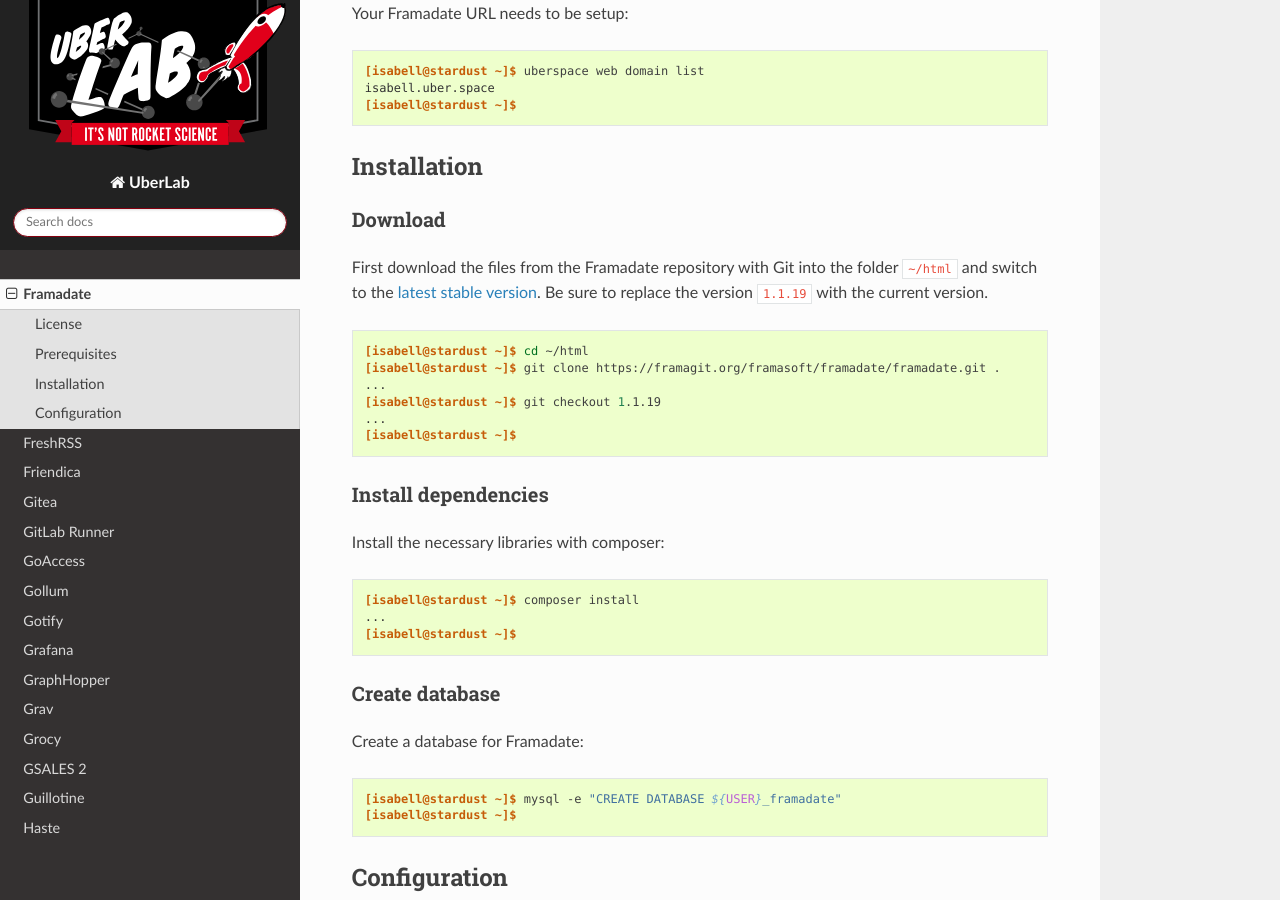
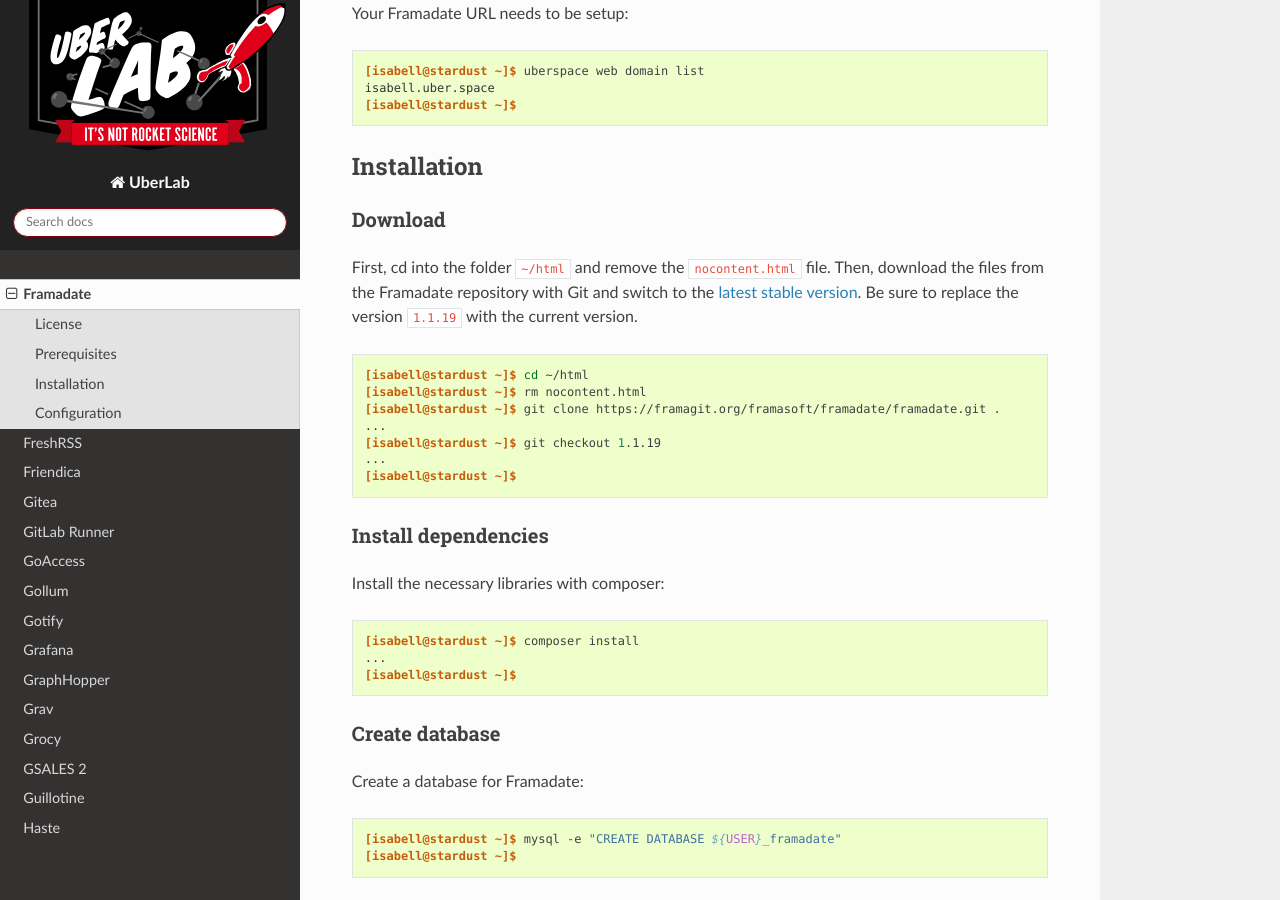
Before and after one commit to Uberspace/lab, a Sphinx documentation site: the page built from source/guide_framadate.rst, in a window 1280 px wide and 900 px high, scrolled down 1407 px. Built offline with Sphinx 7.4.7 and the Read the Docs theme 2.0.0, drawn with Linux system fonts in a browser that asks for light colours.

Commit message:
[framadate] add info to rm nocontent.hmtl
forgot to add this before committing before.

```diff
--- a/source/guide_framadate.rst
+++ b/source/guide_framadate.rst
@@ -58,11 +58,12 @@
 Download
 --------
 
-First download the files from the Framadate repository with Git into the folder ``~/html`` and switch to the `latest stable version <https://framagit.org/framasoft/framadate/framadate/tags>`_. Be sure to replace the version ``1.1.19`` with the current version.
+First, cd into the folder ``~/html`` and remove the ``nocontent.html`` file. Then, download the files from the Framadate repository with Git and switch to the `latest stable version <https://framagit.org/framasoft/framadate/framadate/tags>`_. Be sure to replace the version ``1.1.19`` with the current version.
 
 ::
 
   [isabell@stardust ~]$ cd ~/html
+  [isabell@stardust ~]$ rm nocontent.html
   [isabell@stardust ~]$ git clone https://framagit.org/framasoft/framadate/framadate.git .
   ...
   [isabell@stardust ~]$ git checkout 1.1.19
```
